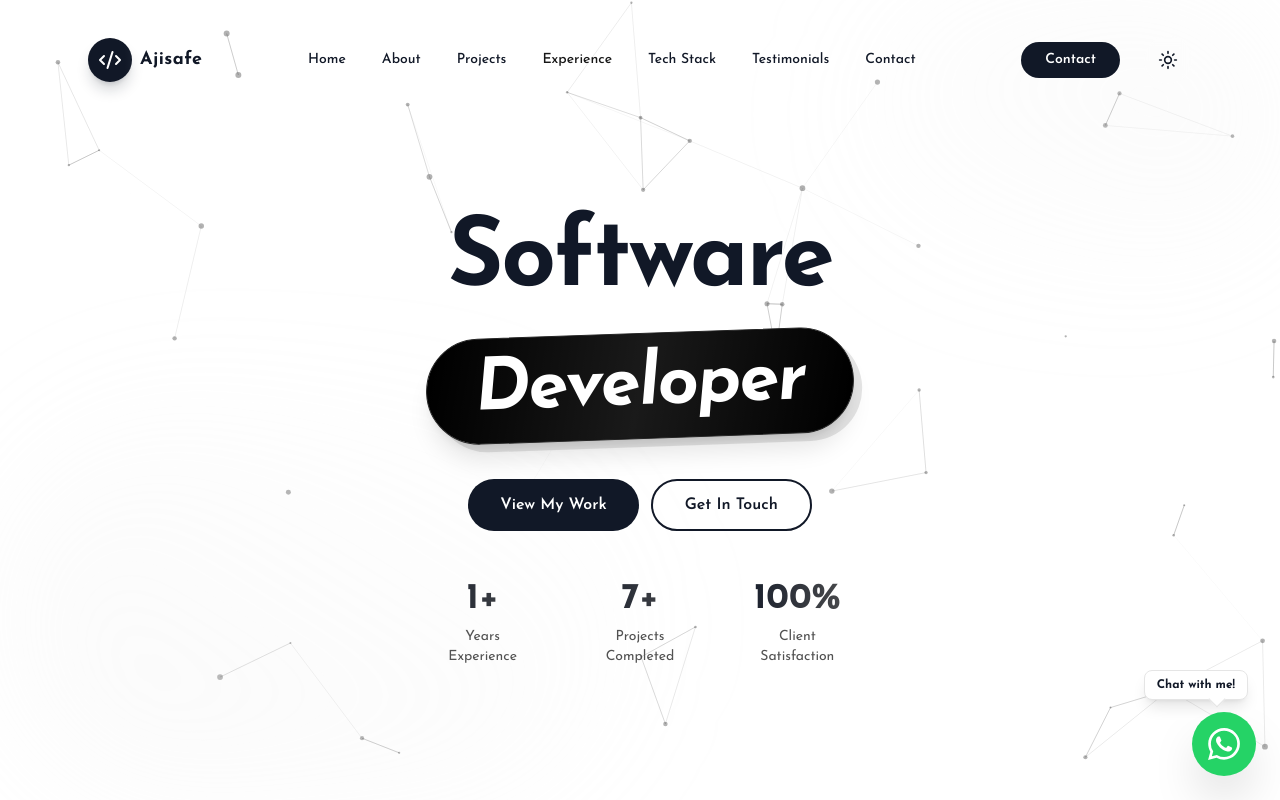
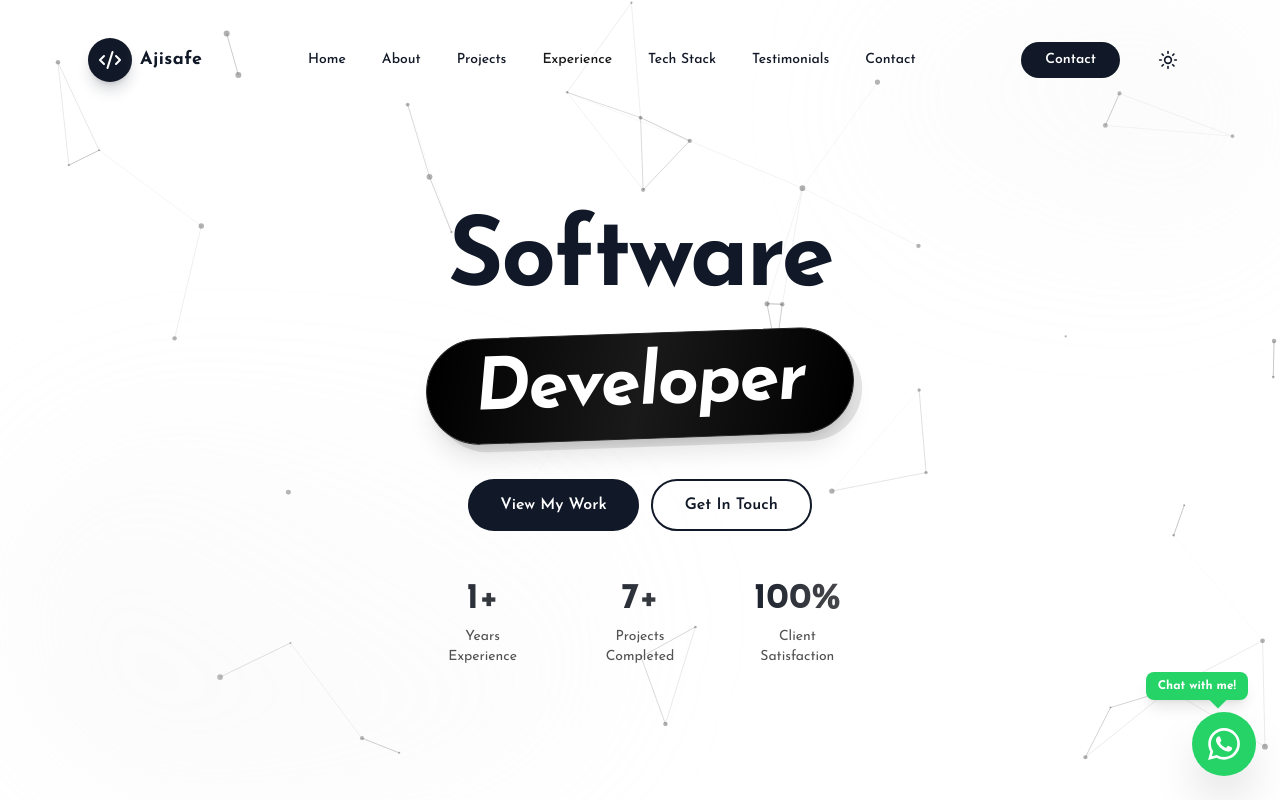
Before and after one commit to Ajisafe123/my-portfolio, a React (Create React App) app: page / in a window 1280 px wide. Shown: the top 800 px of the page. Built offline with nearby package versions, Linux system fonts and the light colour scheme; a web font is replaced by a local one.

Commit message:
New update

```diff
--- a/src/Components/Hero.js
+++ b/src/Components/Hero.js
@@ -233,11 +233,11 @@ export default function Home() {
           initial={{ opacity: 0, y: 10 }}
           animate={{ opacity: 1, y: 0 }}
           transition={{ delay: 1.5, duration: 0.5 }}
-          className="mr-2 mb-2 bg-white dark:bg-neutral-800 text-neutral-900 dark:text-white px-3 py-1.5 rounded-lg shadow-lg border border-neutral-200 dark:border-neutral-700 text-xs font-bold whitespace-nowrap relative"
+          className="mr-2 mb-2 bg-[#25D366] text-white px-3 py-1.5 rounded-lg shadow-lg text-xs font-bold whitespace-nowrap relative"
         >
           Chat with me!
           {/* Arrow pointing down */}
-          <div className="absolute -bottom-1.5 right-6 w-3 h-3 bg-white dark:bg-neutral-800 transform rotate-45 border-r border-b border-neutral-200 dark:border-neutral-700"></div>
+          <div className="absolute -bottom-1.5 right-6 w-3 h-3 bg-[#25D366] transform rotate-45"></div>
         </motion.div>
 
         {/* WhatsApp Floating Button */}
```
